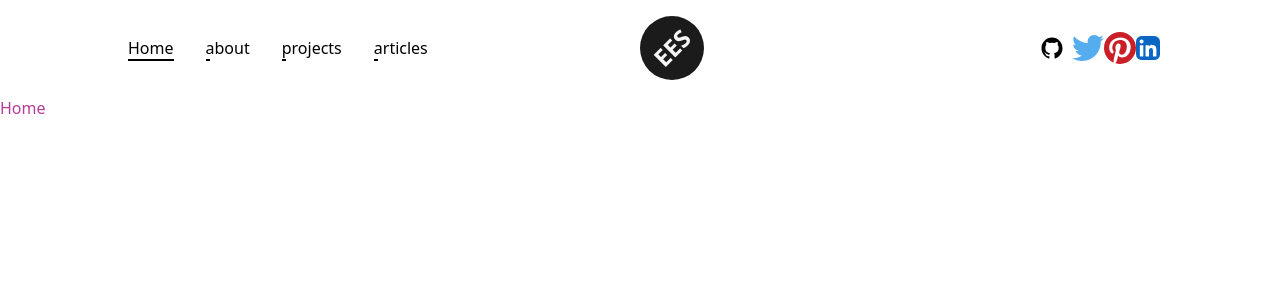
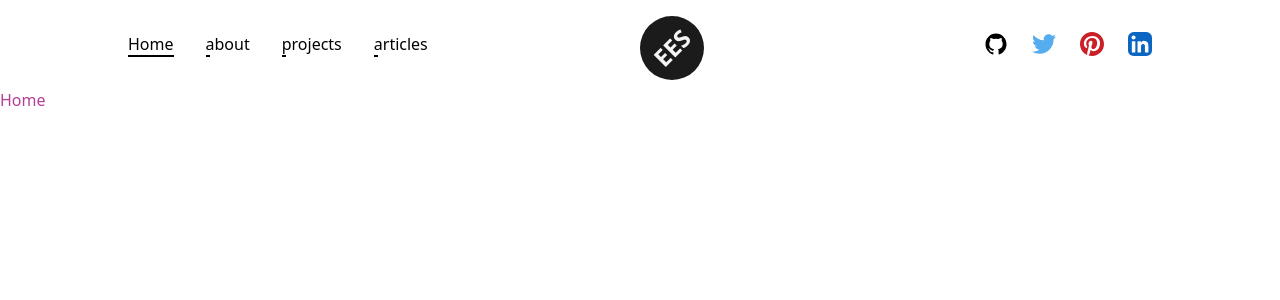
Before and after one commit to elievelton/portifolio2, a Next.js app: page / in a window 1280 px wide. Shown: the top 300 px of the page. Built offline with nearby package versions, Linux system fonts and the light colour scheme.

Commit message:
Correcoes no social midia

```diff
--- a/src/components/NavBar.js
+++ b/src/components/NavBar.js
@@ -31,7 +31,7 @@ const NavBar = () => {
           <CustomLink href="/projects" title="projects" className="mx-4" />
           <CustomLink href="/articles" title="articles" className="ml-4" />
         </nav>
-
+        {/*Social Icons */}
         <nav className=" flex items-center justify-center flex-wrap">
           <motion.a
             href="https://twitter.com"
@@ -39,7 +39,9 @@ const NavBar = () => {
             whileHover={{ y: -2 }}
             whileTap={{ scale: 0.9 }}
           >
-            <GithubIcon className="w-6 mr-2" />
+            <div className="w-6 mr-3">
+            <GithubIcon  />
+            </div>
           </motion.a>
           <motion.a
             href="https://twitter.com"
@@ -47,7 +49,9 @@ const NavBar = () => {
             whileHover={{ y: -2 }}
             whileTap={{ scale: 0.9 }}
           >
-            <TwitterIcon className="w-6 mx-2" />
+            <div className="w-6 mx-3">
+            <TwitterIcon />
+            </div>
           </motion.a>
           <motion.a
             href="https://twitter.com"
@@ -55,7 +59,9 @@ const NavBar = () => {
             whileHover={{ y: -2 }}
             whileTap={{ scale: 0.9 }}
           >
-            <PinterestIcon className="w-6 mx-2" />
+            <div className="w-6 mx-3">
+            <PinterestIcon  />
+            </div>
           </motion.a>
           <motion.a
             href="https://twitter.com"
@@ -63,7 +69,9 @@ const NavBar = () => {
             whileHover={{ y: -2 }}
             whileTap={{ scale: 0.9 }}
           >
-            <LinkedInIcon className="w-5 ml-2" />
+            <div className="w-6 ml-3">
+            <LinkedInIcon  />
+            </div>
           </motion.a>
         </nav>
         <div className="absolute left-[50%] top-2 tranlate-x-[-5-%]">
```
Also changed, not shown: src/components/Icon.js (line endings or trailing spaces).
